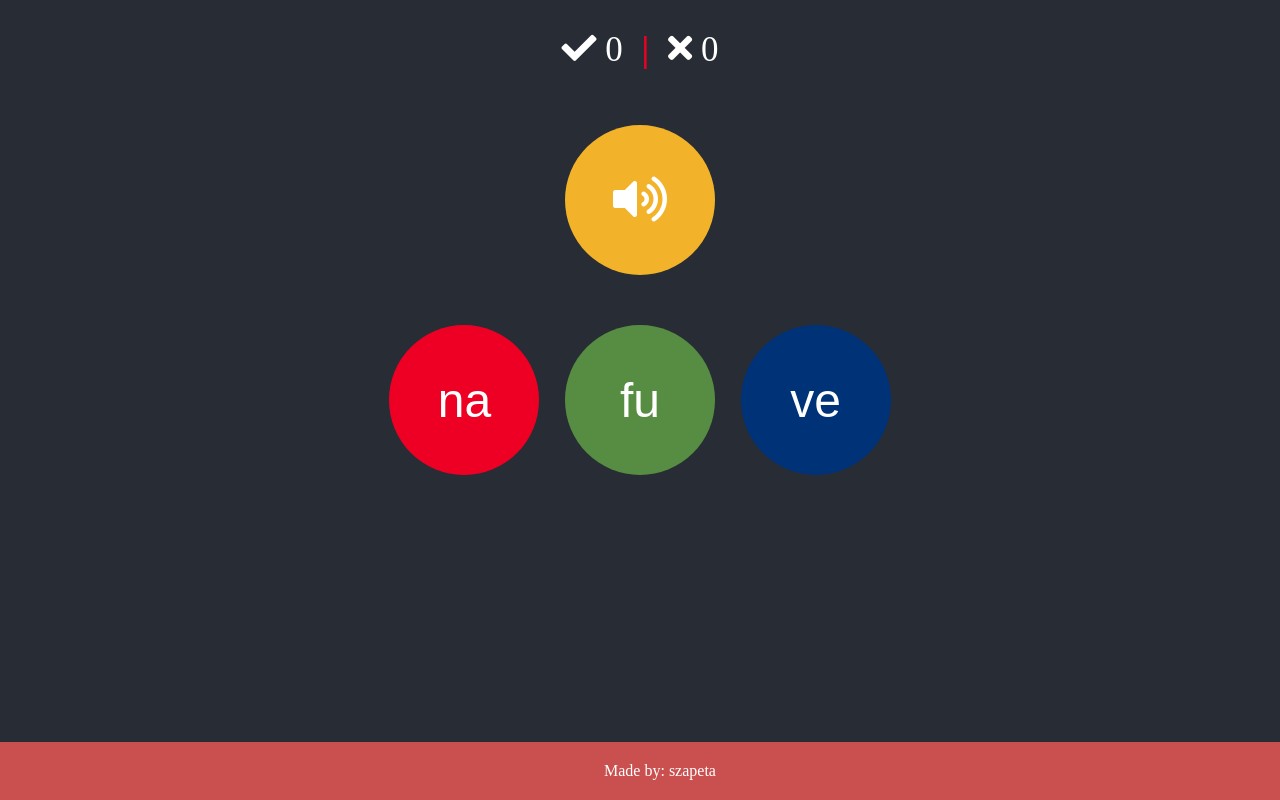
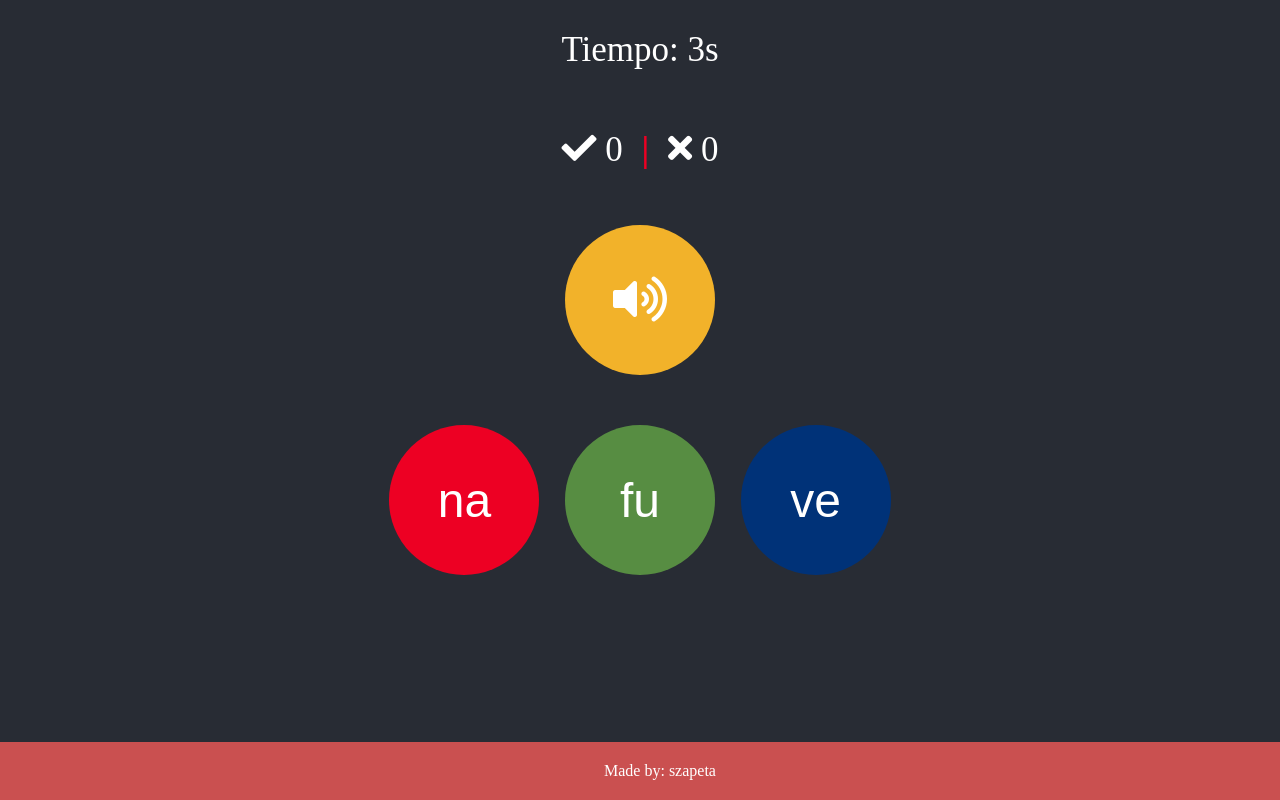
Before and after one commit to szapeta/vocales, a plain HTML site: page index.html in a window 1280 px wide. Both pictures are taken after a click on the button "YA". Drawn offline with Linux system fonts and the light colour scheme.

Commit message:
se agrega un manejador de tiempo

```diff
--- a/assets/css/style.css
+++ b/assets/css/style.css
@@ -24,6 +24,14 @@ b{
 #container{
   position: relative;
   margin: auto;
+}
+.stats-header{
+  width: 100%;
+  height: 100px;
+  display: flex;
+  align-items: center;
+  justify-content: center;
+  text-align: center;
 }
 
 .stats{
--- a/assets/js/app.js
+++ b/assets/js/app.js
@@ -3,17 +3,27 @@ let bot2 = document.getElementById("bot2");
 let bot3 = document.getElementById("bot3");
 let labC = document.getElementById("labcorrectas");
 let labI = document.getElementById("labincorrectas");
+let tiempo = document.getElementById('time');
 
 let botMaster = document.getElementById("botMaster");
 
 const urlParams = new URLSearchParams(window.location.search);
 const consonante = urlParams.get('letra');
+const tiempoParam = urlParams.get('seg');
+
 let letras;
+let tiempoMax;
 
 if(consonante){
     letras = [consonante];
 }else{
     letras = ["m", "p", "l", "s", "t", "d", "n", "f", "v", "b", "r", "j", "ñ", "c"];
+}
+
+if(tiempoParam){
+    tiempoMax = tiempoParam;
+}else{
+    tiempoMax = 300;
 }
 
 
@@ -26,7 +36,85 @@ let numIncorrectas = 0;
 let contador = 0;
 let silabaMaster = "";
 
+//
+
+class Timer {
+    constructor () {
+      this.isRunning = false;
+      this.startTime = 0;
+      this.overallTime = 0;
+    }
+
+    _getTimeElapsedSinceLastStart () {
+      if (!this.startTime) {
+        return 0;
+      }
+
+      return Date.now() - this.startTime;
+    }
+
+    start () {
+      if (this.isRunning) {
+        return console.error('Timer is already running');
+      }
+
+      this.isRunning = true;
+
+      this.startTime = Date.now();
+    }
+
+    stop () {
+      if (!this.isRunning) {
+        return console.error('Timer is already stopped');
+      }
+
+      this.isRunning = false;
+
+      this.overallTime = this.overallTime + this._getTimeElapsedSinceLastStart();
+    }
+
+    reset () {
+      this.overallTime = 0;
+
+      if (this.isRunning) {
+        this.startTime = Date.now();
+        return;
+      }
+
+      this.startTime = 0;
+    }
+
+    getTime () {
+      if (!this.startTime) {
+        return 0;
+      }
+
+      if (this.isRunning) {
+        return this.overallTime + this._getTimeElapsedSinceLastStart();
+      }
+
+      return this.overallTime;
+    }
+  }
+
+  const timer = new Timer();
+  //timer.start();
+  setInterval(() => {
+    const timeInSeconds = Math.round(timer.getTime() / 1000);
+    document.getElementById('time').innerText = timeInSeconds;
+  }, 100)
+//
 const funcambiar = () =>{
+
+    let tiemposeg = parseInt(tiempo.innerText)
+    let tiemposegMax = parseInt(tiempoMax);
+
+    if(tiemposeg >= tiemposegMax)
+    {
+        timer.stop();
+        document.getElementById('time').innerText = tiempoMax
+        return;
+    }
 
     let i = 0;
     let max = botones.length;
@@ -51,6 +139,8 @@ const funcambiar = () =>{
 
     contador = contador +1;
 
+
+    timer.start();
     while(i<max){
 
         let indiceConsonante = Math.floor(Math.random() * letras.length);
@@ -75,6 +165,7 @@ const playVocal=()=>{
     audio.play();
 }
 
+
 bot1.addEventListener('click',funcambiar);
 bot2.addEventListener('click',funcambiar);
 bot3.addEventListener('click',funcambiar);
--- a/index.html
+++ b/index.html
@@ -11,6 +11,9 @@
 </head>
 <body >
     <div class="container">
+        <div class="stats-header">
+            <p>Tiempo: <span id="time">0</span>s</p>
+        </div>
         <div class="stats">
             <p><i class="fas fa-check"></i>  <label id="labcorrectas">0</label>  <b>|</b>  <i class="fas fa-times"></i>  <label id="labincorrectas">0</label></p>
         </div>
```
